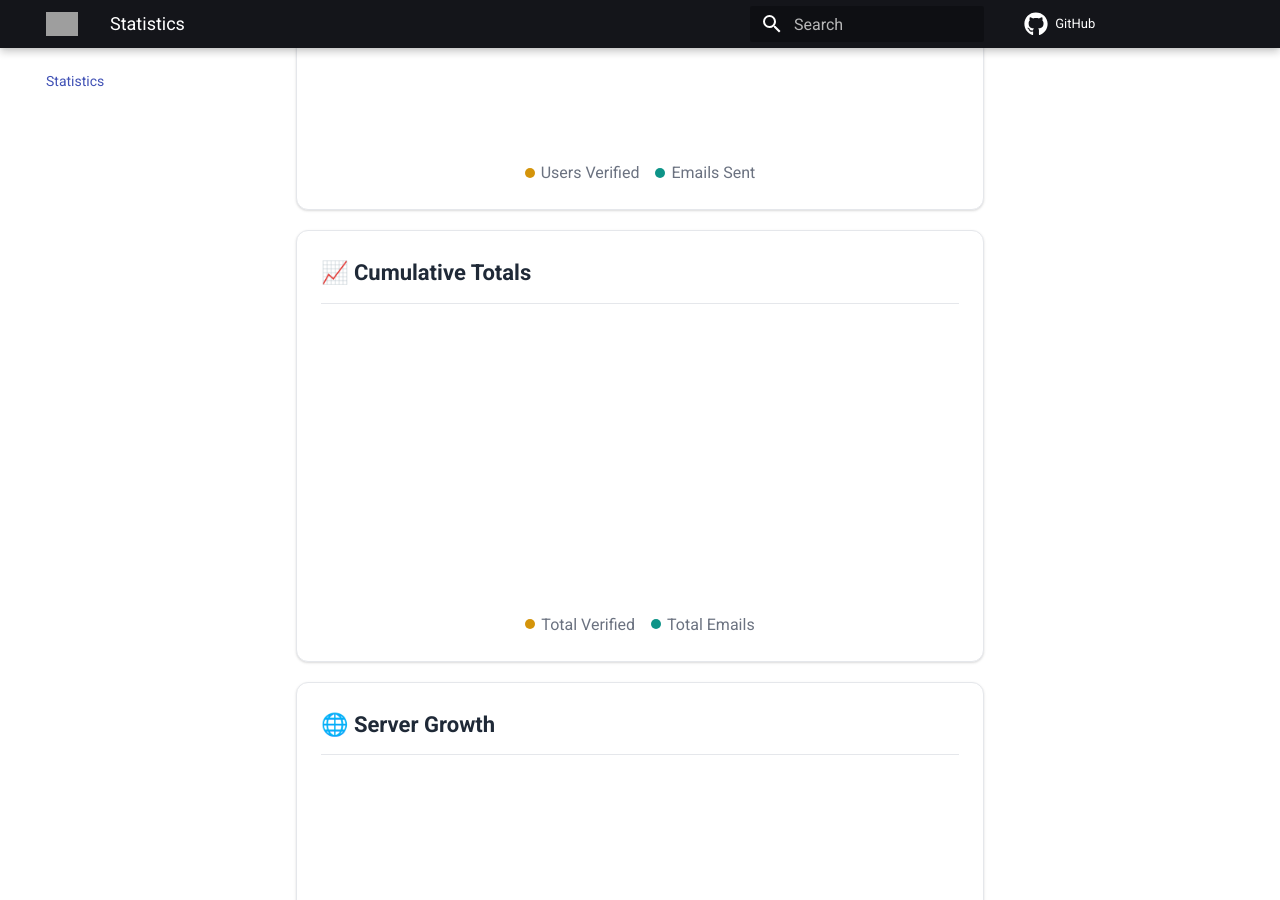
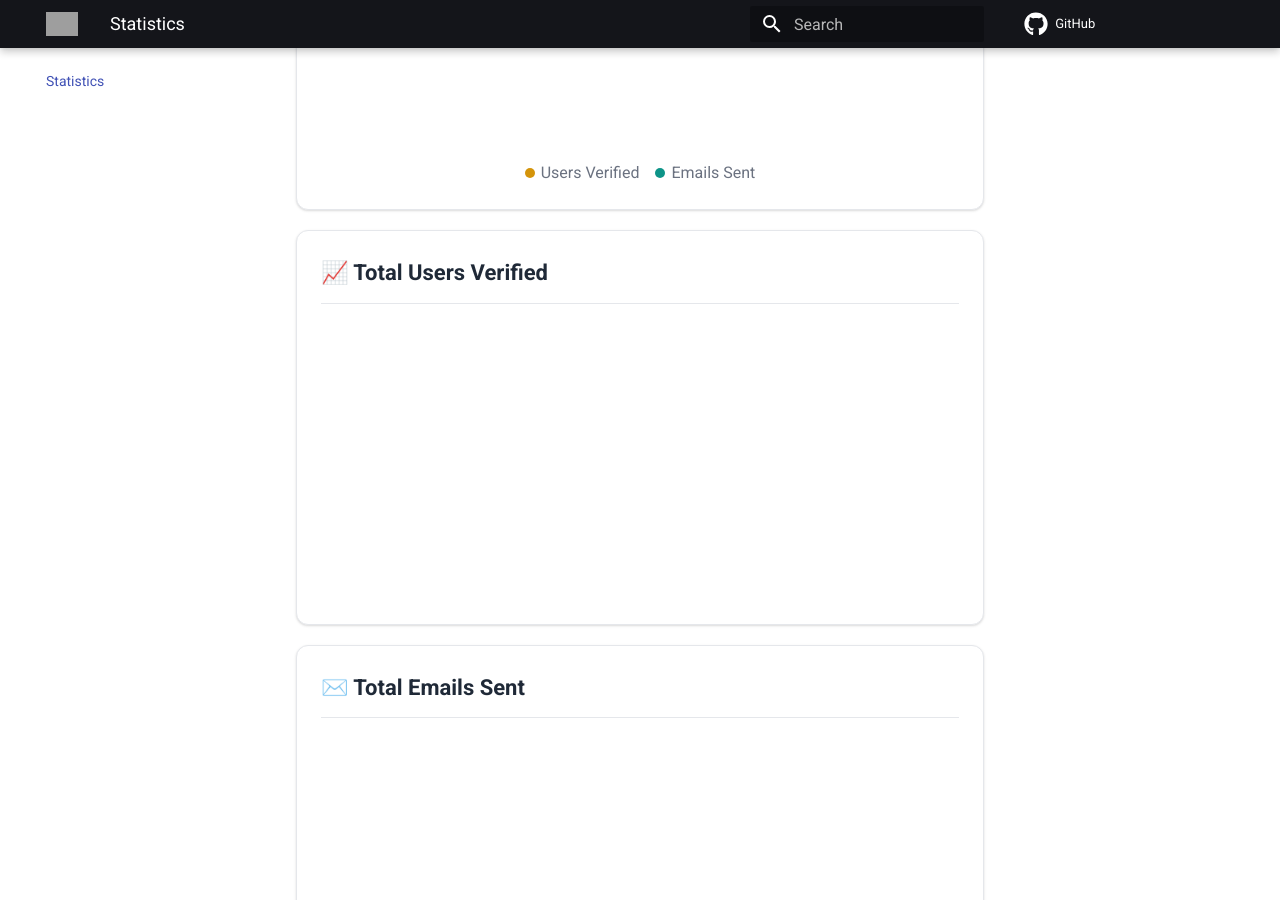
Before and after one commit to lkaesberg/EmailVerify, an MkDocs documentation site: the page built from docs/statistics.md, in a window 1280 px wide and 900 px high, scrolled down 713 px. Built offline with MkDocs 1.6.1 and Material for MkDocs 9.7.7, drawn with Linux system fonts in a browser that asks for light colours; comment, search, counter and statistics services are not loaded; grey boxes are pictures that could not be loaded.

Commit message:
feat: update statistics charts to reflect total users verified and total emails sent

```diff
--- a/docs/statistics.md
+++ b/docs/statistics.md
@@ -200,13 +200,16 @@
 </div>
 
 <div class="chart-section">
-    <div class="chart-title">📈 Cumulative Totals</div>
+    <div class="chart-title">📈 Total Users Verified</div>
     <div class="chart-wrapper">
-        <canvas id="totalsChart"></canvas>
+        <canvas id="verifiedTotalChart"></canvas>
     </div>
-    <div class="legend">
-        <div class="legend-item"><span class="legend-dot gold"></span> Total Verified</div>
-        <div class="legend-item"><span class="legend-dot teal"></span> Total Emails</div>
+</div>
+
+<div class="chart-section">
+    <div class="chart-title">✉️ Total Emails Sent</div>
+    <div class="chart-wrapper">
+        <canvas id="emailsTotalChart"></canvas>
     </div>
 </div>
 
@@ -374,13 +378,24 @@
         options: baseOptions
     });
 
-    // Cumulative Totals Chart (auto-scale, not starting at 0)
-    totalsChart = new Chart(document.getElementById('totalsChart'), {
+    // Total Users Verified Chart (auto-scale, not starting at 0)
+    verifiedTotalChart = new Chart(document.getElementById('verifiedTotalChart'), {
         type: 'line',
         data: {
             labels: labels,
             datasets: [
-                createDataset(verifiedTotal, 'rgba(212, 148, 10, 1)', 'Total Verified'),
+                createDataset(verifiedTotal, 'rgba(212, 148, 10, 1)', 'Total Verified')
+            ]
+        },
+        options: autoScaleOptions
+    });
+
+    // Total Emails Sent Chart (auto-scale, not starting at 0)
+    emailsTotalChart = new Chart(document.getElementById('emailsTotalChart'), {
+        type: 'line',
+        data: {
+            labels: labels,
+            datasets: [
                 createDataset(emailsTotal, 'rgba(13, 148, 136, 1)', 'Total Emails')
             ]
         },
```
Also changed, not shown: other parts of docs/statistics.md (+3 -2 lines).
